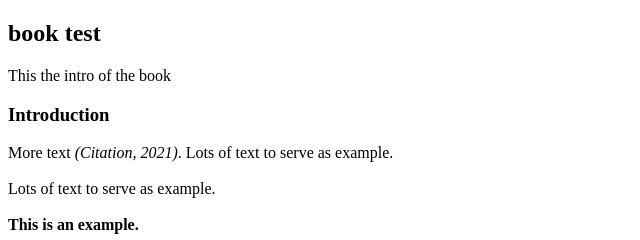
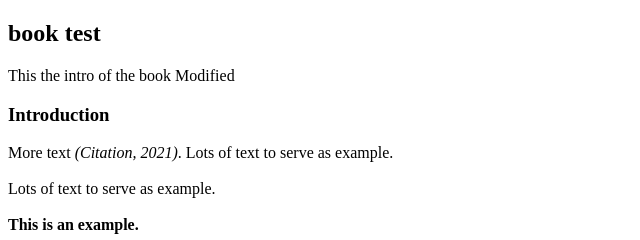
Before and after one commit to CarlosArceLopera/booktest, a plain HTML site: page 1/index.html in a window 1280 px wide. Shown: the top 240 px of the page, 0-640 px from the left. Drawn offline with Linux system fonts and the light colour scheme.

Commit message:
Update intro of the book

```diff
--- a/1/index.html
+++ b/1/index.html
@@ -5,7 +5,7 @@
 
 <article title="book test" dataintroformat="0" datacustomtitles="0" datanumbering="0" datanavstyle="0">
     <head><h1>book test</h1>
-        <div class= 'intro'>This the intro of the book</div>
+        <div class= 'intro'>This the intro of the book Modified</div>
     </head>
     <section title="Introduction" datasubchapter="0" datapagenum="1" datacontentformat="0" datahidden="0">
         <head><h1>Introduction</h1></head>
```
